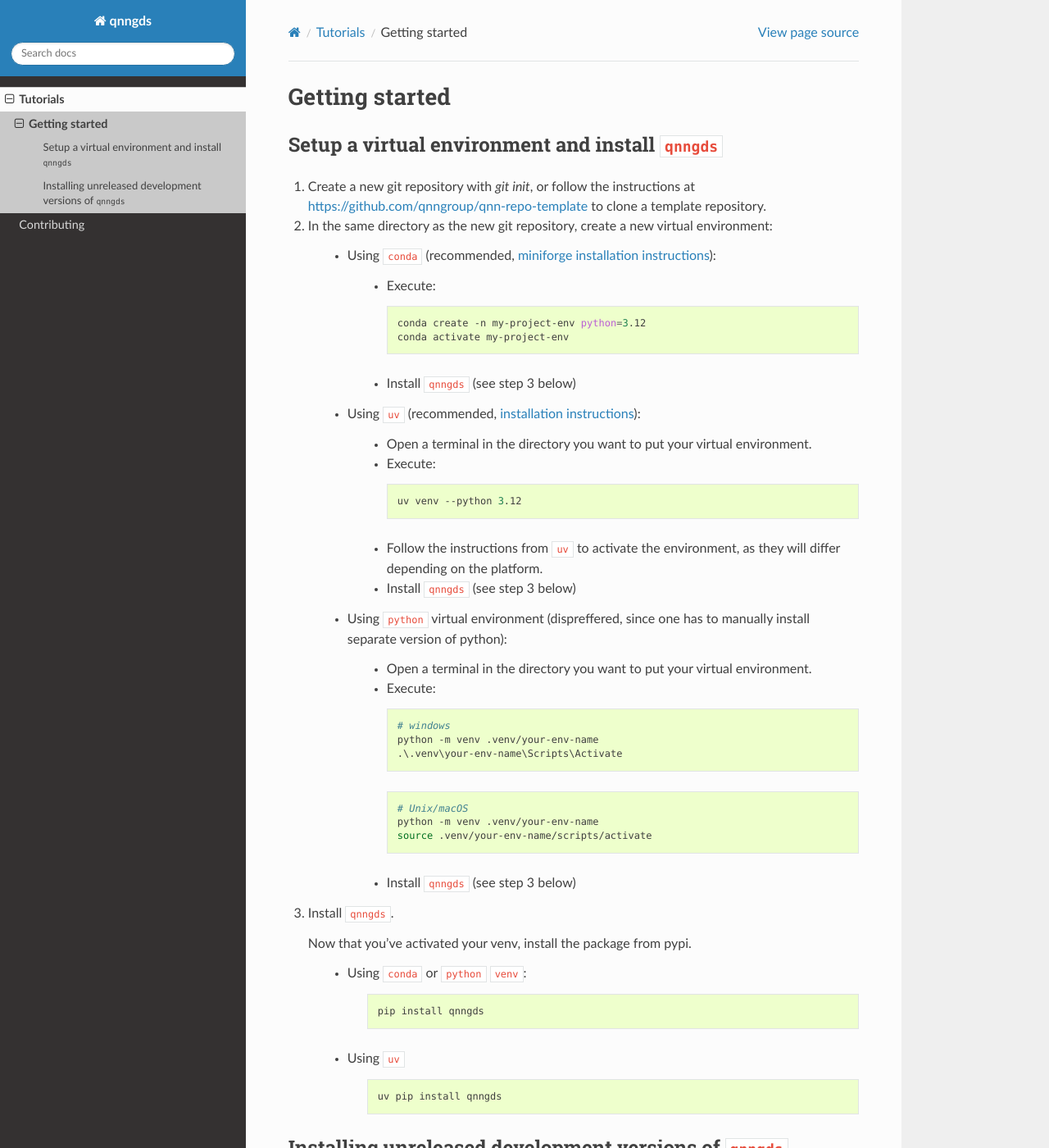
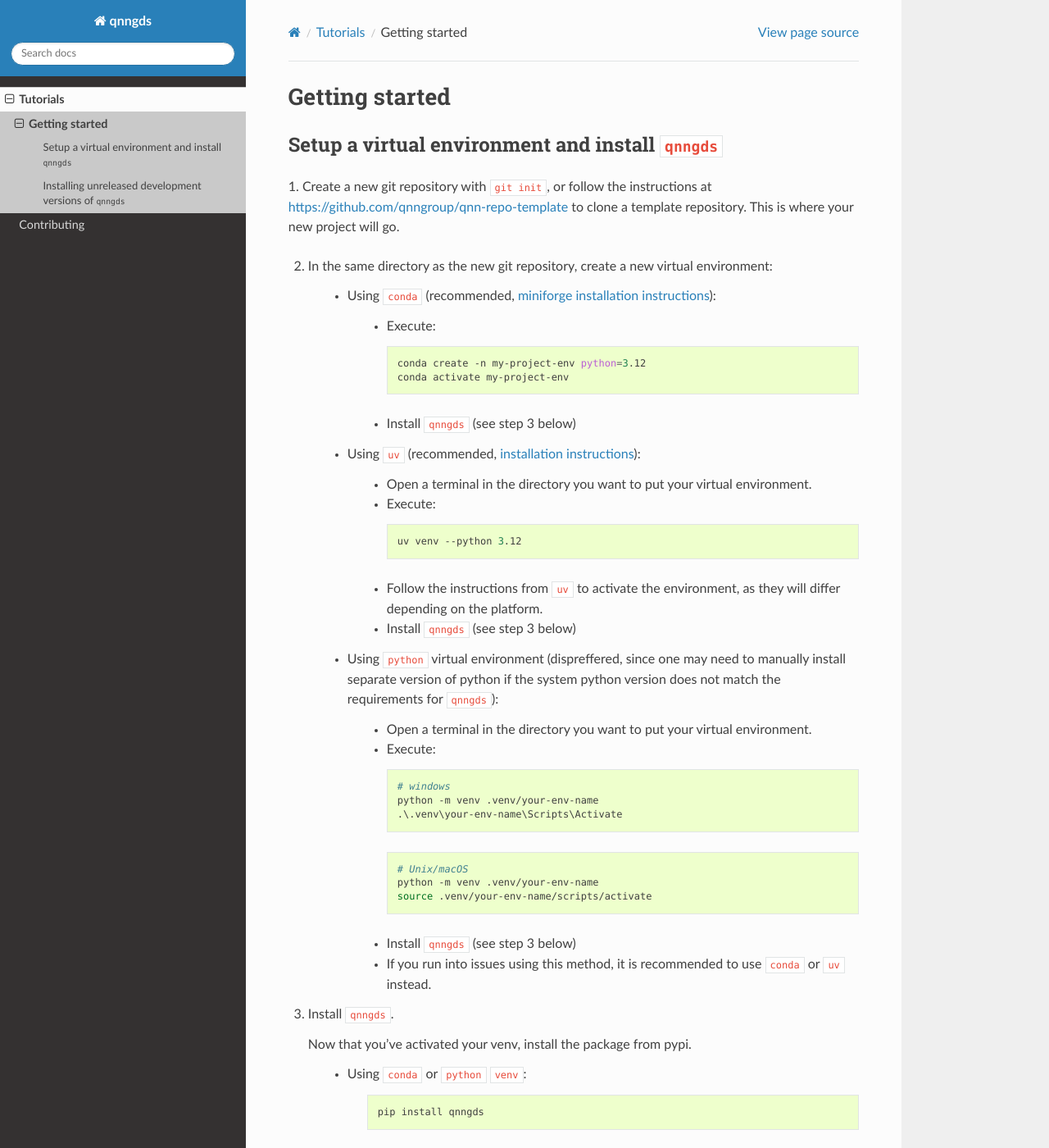
Before and after one commit to qnngroup/qnngds, a Sphinx documentation site: the page built from docs/src/tutorials/gettingstarted.rst, in a window 1280 px wide and 1400 px high. Shown: the whole window at 82% size. Built offline with Sphinx 7.4.7 and the Read the Docs theme 3.1.0, drawn with Linux system fonts in a browser that asks for light colours; pages that are not in the unit, such as notebooks, are missing from menus.

Commit message:
update docs

```diff
--- a/docs/index.rst
+++ b/docs/index.rst
@@ -42,7 +42,7 @@
 --------
 
 .. toctree::
-   :maxdepth: 2
+   :maxdepth: 1
 
    src/api
    src/tutorials_index
--- a/docs/src/contributing/setup.rst
+++ b/docs/src/contributing/setup.rst
@@ -35,7 +35,7 @@
 
 .. note::
 
-    If you use nix, the above steps for creating a virtual environment and installing qnngds to it can be done automatically by runnning ``nix develop`` in the repository root, which will create a devShell with the necessary environment.
+    If you use nix, the above steps for creating a virtual environment and installing qnngds to it can be done automatically by runnning ``nix develop`` in the repository root, which will create a ``devShell`` with the necessary environment.
 
 2. Start coding
 ---------------
@@ -53,7 +53,7 @@
   commit directly to master.
 
 * When you're ready to make changes to the source code, make sure you create a new
-  branch of the git. To do so, open a terminal and execute:
+  git branch. To do so, open a terminal at the repository root or any subdirectory and execute:
 
   .. code-block:: bash
 
--- a/docs/src/tutorials/gettingstarted.rst
+++ b/docs/src/tutorials/gettingstarted.rst
@@ -5,7 +5,8 @@
 
 Setup a virtual environment and install ``qnngds``
 --------------------------------------------------
-1. Create a new git repository with `git init`, or follow the instructions at `<https://github.com/qnngroup/qnn-repo-template>`_ to clone a template repository.
+1. Create a new git repository with ``git init``, or follow the instructions at `<https://github.com/qnngroup/qnn-repo-template>`_ to clone a template repository.
+This is where your new project will go.
 
 2. In the same directory as the new git repository, create a new virtual environment:
 
@@ -34,7 +35,7 @@
 
         * Install ``qnngds`` (see step 3 below)
 
-    * Using ``python`` virtual environment (dispreffered, since one has to manually install separate version of python):
+    * Using ``python`` virtual environment (dispreffered, since one may need to manually install separate version of python if the system python version does not match the requirements for ``qnngds``):
 
         * Open a terminal in the directory you want to put your virtual environment.
 
@@ -53,6 +54,8 @@
               source .venv/your-env-name/scripts/activate
 
         * Install ``qnngds`` (see step 3 below)
+
+        * If you run into issues using this method, it is recommended to use ``conda`` or ``uv`` instead.
 
 3. Install ``qnngds``.
 
```
